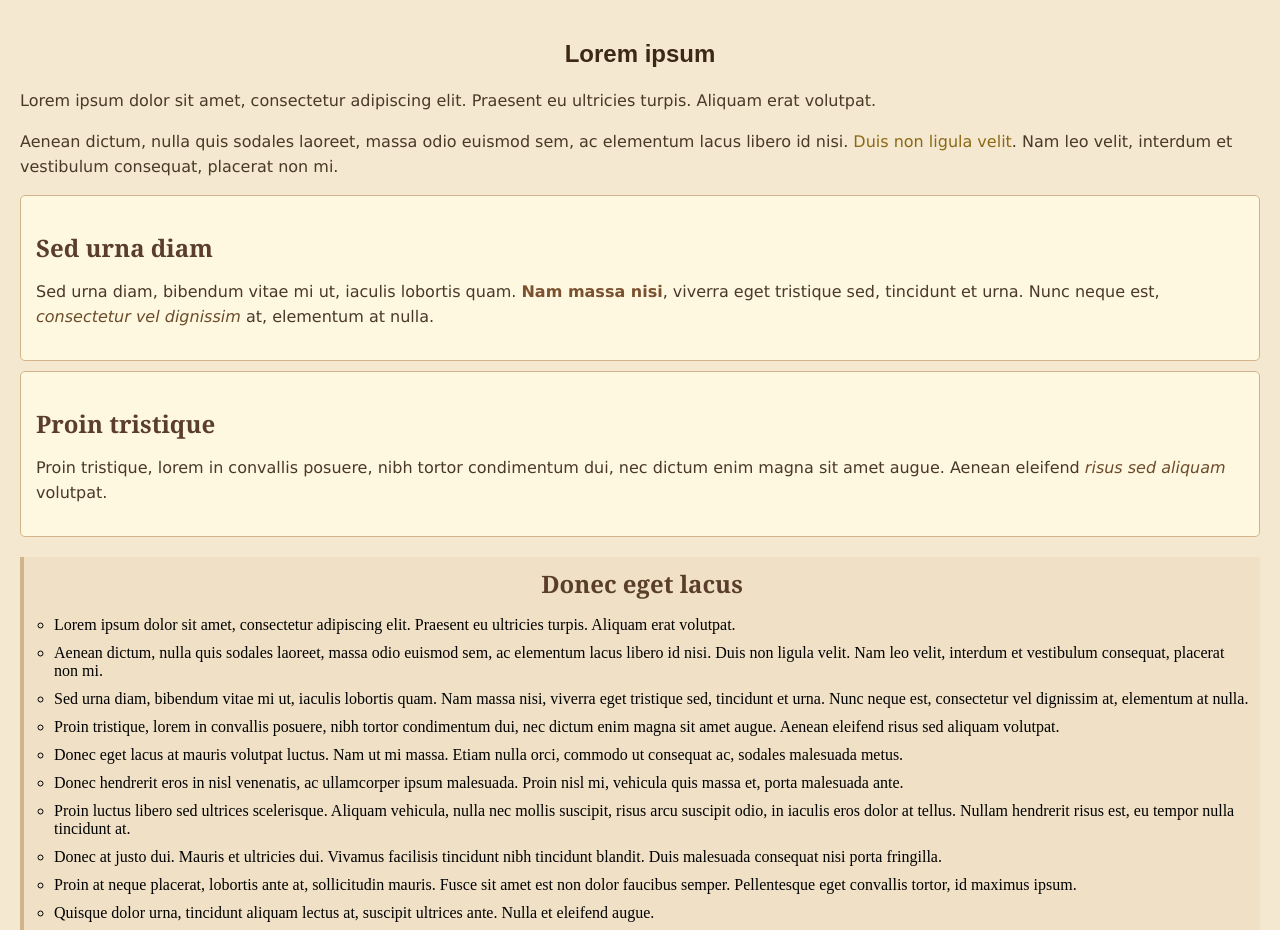
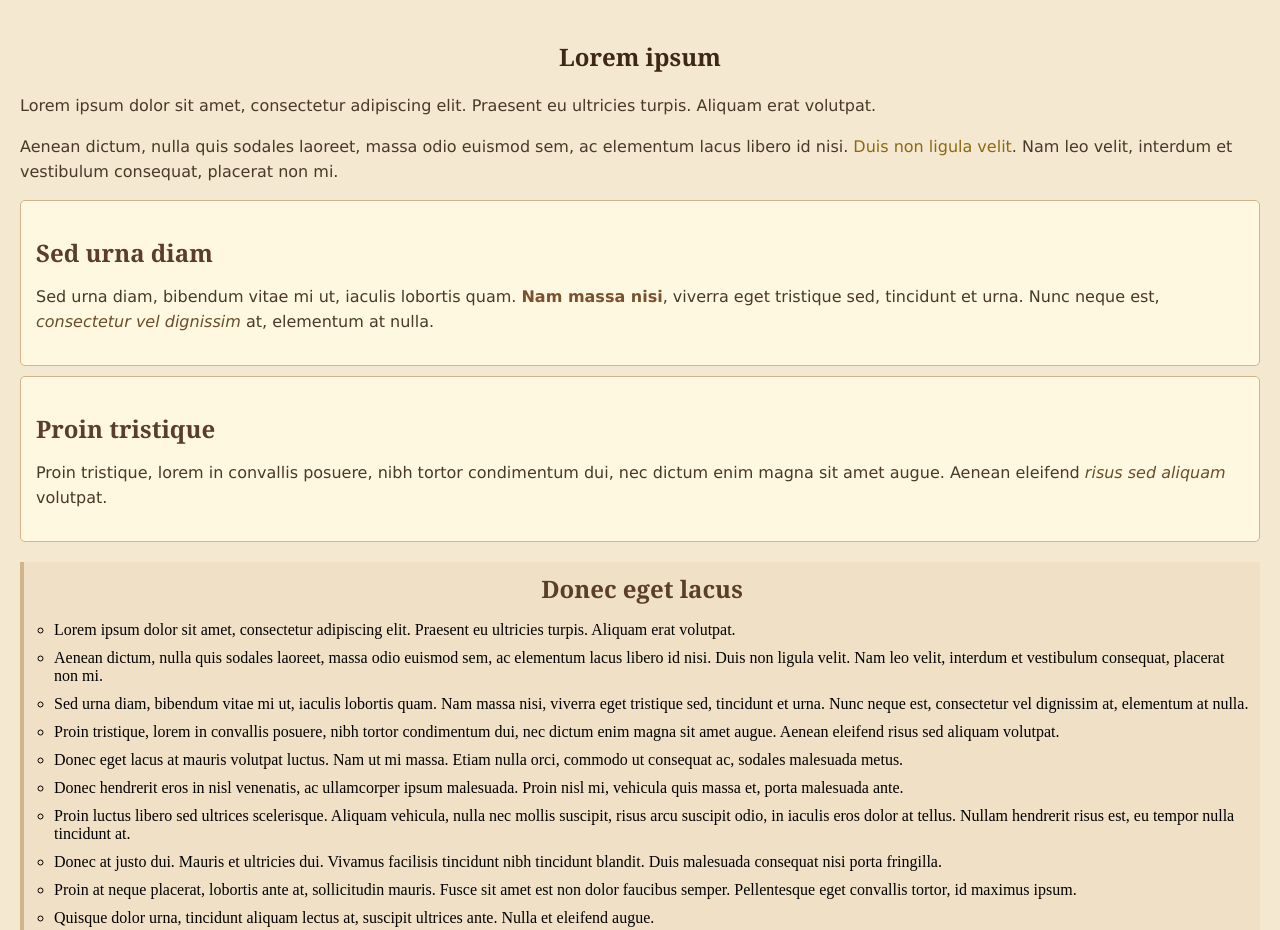
Before and after one commit to Magpie512/Interface-Design-Using-Css, a plain HTML site: page lesson-1/index.html in a window 1280 px wide. Shown: the top 930 px of the page. Drawn offline with Linux system fonts and the light colour scheme.

Commit message:
Update h1 font-family to 'Georgia' for improved typography

```diff
--- a/lesson-1/css/styles.css
+++ b/lesson-1/css/styles.css
@@ -5,8 +5,8 @@ body {
 }
 
 h1 {
+    font-family: 'Georgia', serif;
     color: #3d2817;
-    font-family: 'Arial', sans-serif;
     text-align: center;
     margin-top: 20px;
 }
```
